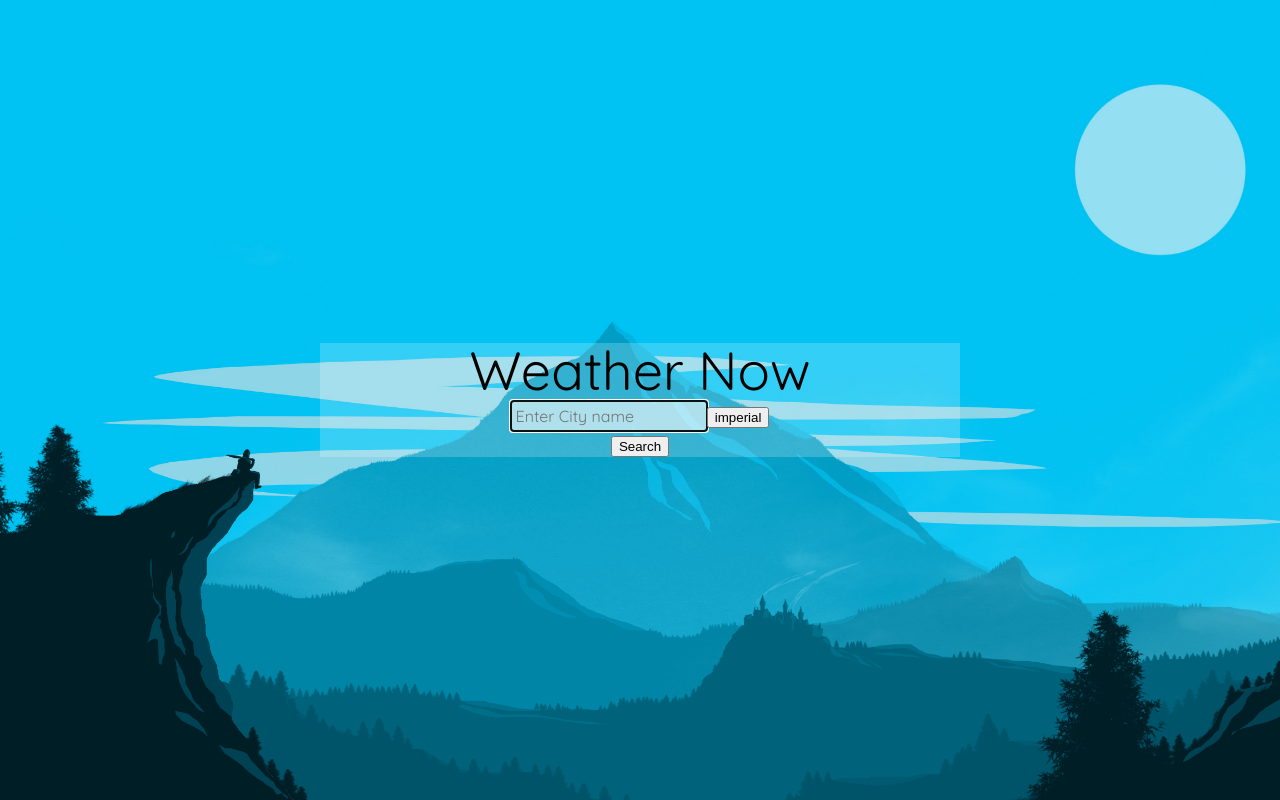
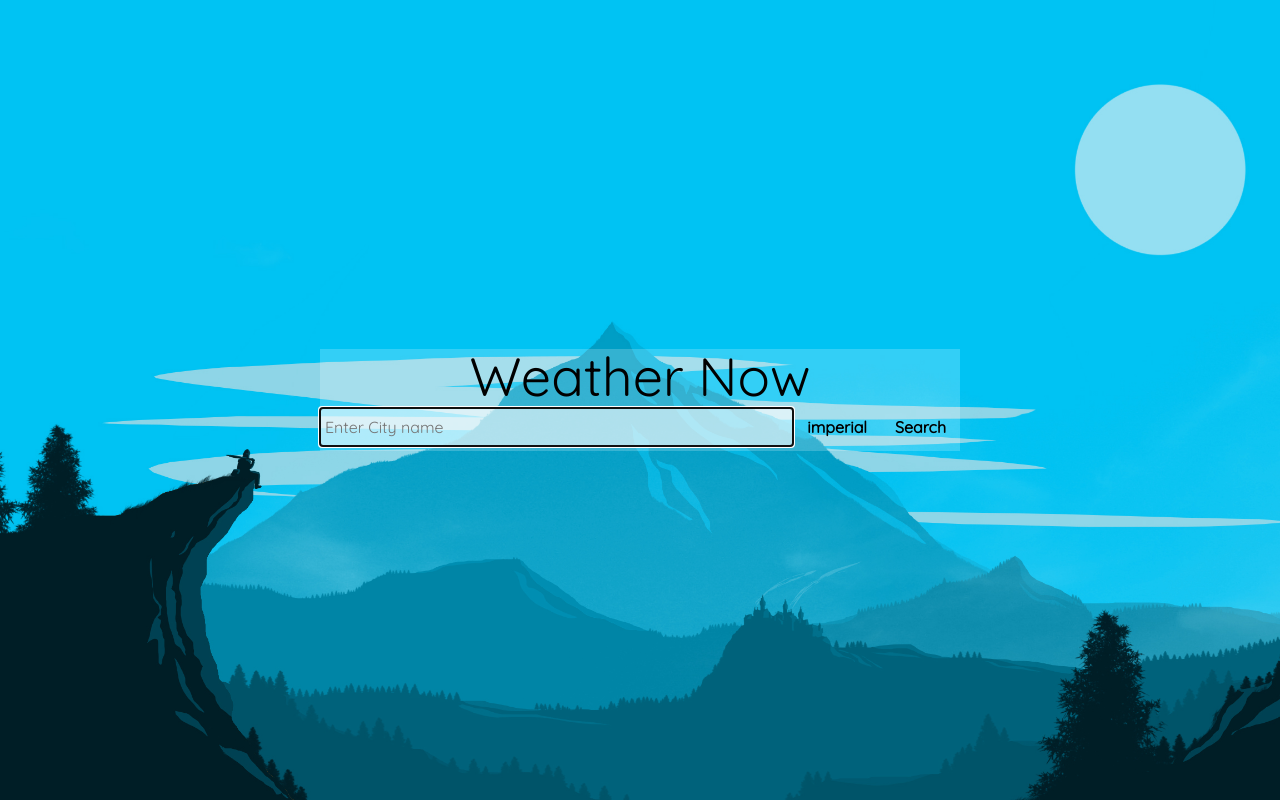
Before and after one commit to aronphong/React-weather-app, a React (Create React App) app: page / in a window 1280 px wide. Built offline with nearby package versions, Linux system fonts and the light colour scheme.

Commit message:
Add Flexbox to Form component

```diff
--- a/src/Components/Form/Form.module.css
+++ b/src/Components/Form/Form.module.css
@@ -1,5 +1,13 @@
+.Form {
+    width: 100%;
+    display: flex;
+    justify-content: space-evenly;
+    align-items: stretch;
+    flex-wrap: wrap;
+}
+
 .search {
-    width: 65%;
+    flex-grow: 2;
     border: none;
     background-color: rgb(255, 255, 255, 0.6);
     margin: 5px 0px;
@@ -9,8 +17,7 @@
     font-size: 1rem;
 }
 
-.button {
-    width: 35%;
+.Form button {
     border-radius: 10px;
     padding: 6px;
     margin: 8px;
@@ -24,6 +31,6 @@
     transition: ease-in 100ms;
 }
 
-.button:hover {
+.Form button:hover {
     background-color: rgb(0, 255, 255, 0.5);
 }
```
